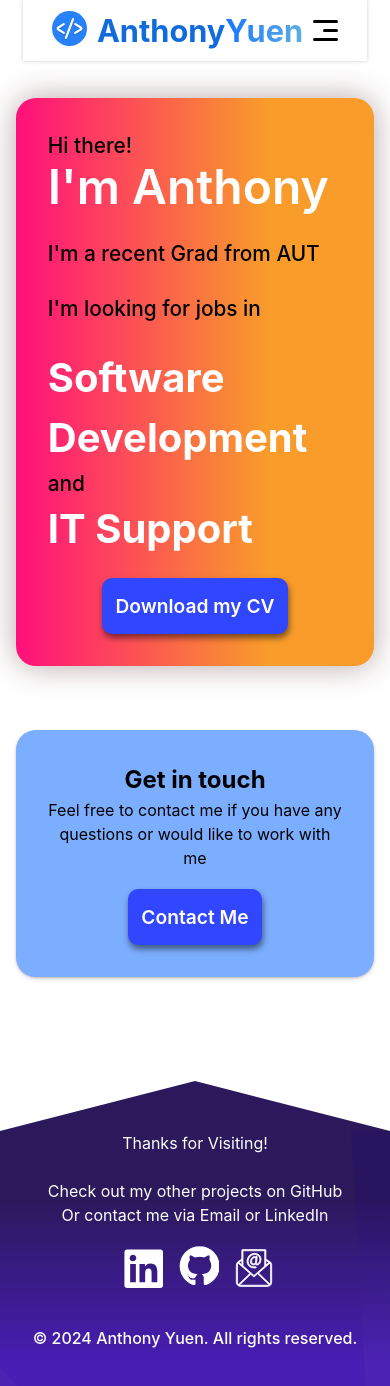
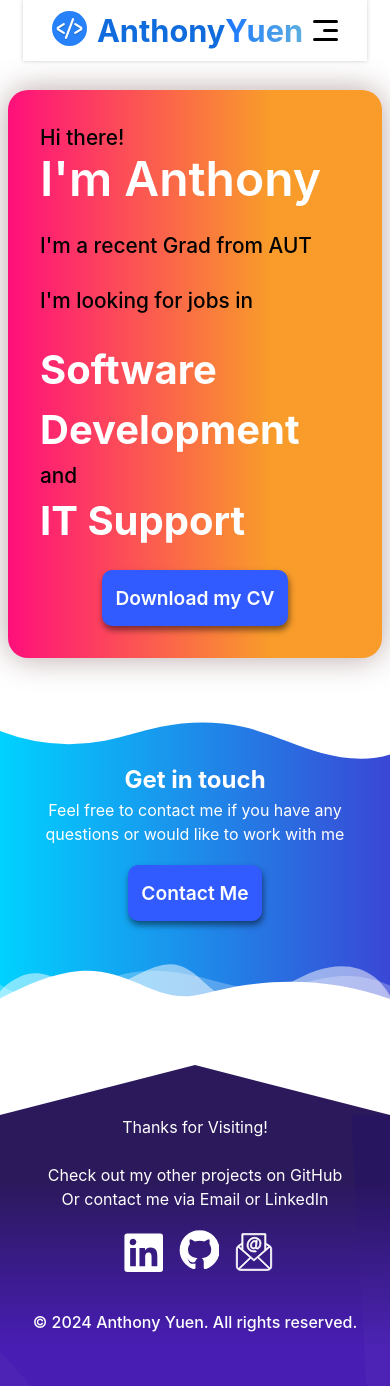
Before and after one commit to An1honyY/anthonyyuen, a React (Vite) app: page / in a window 390 px wide. Shown: the top 1386 px of the page. Built offline with nearby package versions, Linux system fonts and the light colour scheme.

Commit message:
Added Wavy section to Home and Projects Card stylings

```diff
--- a/src/index.css
+++ b/src/index.css
@@ -34,11 +34,10 @@
   align-items: center;
   justify-content: center;
   min-height: 50vh;
-  width:96vw;
+  width:100%;
   max-width: 1920px;
   margin: 0 auto;
   margin-bottom: 4em;
-  padding: 0.5em;
   box-sizing: border-box;
 
 }
@@ -66,10 +65,3 @@
 button:focus-visible {
   outline: 4px auto -webkit-focus-ring-color;
 }
-
-@media (max-width: 375px) {
-  main {
-    /* Allow more screen Real Estate */
-    width: auto;
-  }
-}
--- a/src/pages/home.css
+++ b/src/pages/home.css
@@ -7,7 +7,7 @@
     height: fit-content;
     width: fit-content;
     min-width: 300px;
-    margin: 0 auto;
+    margin: 0 0.5em;
     margin-bottom: 4em;
     text-align: left;
     box-sizing: border-box;
@@ -38,7 +38,7 @@
 .home-button-CV {
     text-decoration: none;
     color: white;
-    background-color: #3146ff;
+    background-color: #315aff;
     font-weight: 600;
     padding: 0.7em;
     border-radius: 10px;
@@ -60,16 +60,50 @@
 /* Call To Action */
 
 .home-call-to-action {
-    padding: 2em;
-    border-radius: 20px;
+    color: white;
     min-height: 12em;
     width: 100%;
-    margin-bottom: 2em;
     text-align: center;
     box-sizing: border-box;
-    box-shadow: rgba(50, 50, 93, 0.25) 0px 2px 5px -1px, rgba(0, 0, 0, 0.3) 0px 1px 3px -1px;
-    background-color: #7caeff;
+    background: linear-gradient(90deg, #00d2ff 0%, #3a47d5 100%);
+}
 
+.cta-content {
+    padding: 2em;
+    padding-top: 100px;
+    padding-bottom: 100px;
+}
+
+.wave {
+    position: absolute;
+    display: block;
+    width: 100%;
+    overflow: hidden;
+    line-height: 0;
+}
+
+.wave2 {
+    position: relative;
+    top:auto;
+    display: block;
+    width: 100%;
+    overflow: hidden;
+    line-height: 0;
+
+    transform: rotate(180deg);
+}
+
+.wave svg{
+    width: calc(100% + 1.3px);
+    height: 100px;
+    fill: white;
+}
+
+.wave2 svg {
+    width: calc(100% + 1.3px);
+    height: 100px;
+    fill: white;
+    background: linear-gradient(90deg, #3a47d5 0%, #00d2ff 100%);
 }
 
 /* CV Download Button */
@@ -77,7 +111,7 @@
 .home-button-contact {
     text-decoration: none;
     color: white;
-    background-color: #3146ff;
+    background-color: #315aff;
     font-weight: 600;
     padding: 0.7em;
     border-radius: 10px;
@@ -123,3 +157,13 @@
         margin-top: 1em;
     }
 }
+
+@media (max-width: 1024px) {
+    .cta-content {
+        padding-top: 40px;
+        padding-bottom: 40px;
+    }
+    .wave svg, .wave2 svg {
+        height: 40px;
+    }
+}
--- a/src/pages/home.jsx
+++ b/src/pages/home.jsx
@@ -5,7 +5,7 @@
 function Home() {
     return (
         <main>
-            <div className="home-card">
+            <section className="home-card">
                 <p>Hi there!</p>
                 <h1>I'm Anthony</h1>
                 <br></br>
@@ -19,15 +19,29 @@
                 <a className="home-button-CV" href={"/AnthonyYuen_CV_2024.pdf"} download="AnthonyYuen_CV_2024.pdf" target="_blank" rel="noopener noreferrer">
                     Download my CV
                 </a>
+            </section>
+
+            <section className="home-call-to-action">
+                <div className="wave">
+                    <svg data-name="Layer 1" xmlns="http://www.w3.org/2000/svg" viewBox="0 0 1200 120" preserveAspectRatio="none">
+                        <path d="M321.39,56.44c58-10.79,114.16-30.13,172-41.86,82.39-16.72,168.19-17.73,250.45-.39C823.78,31,906.67,72,985.66,92.83c70.05,18.48,146.53,26.09,214.34,3V0H0V27.35A600.21,600.21,0,0,0,321.39,56.44Z" class="shape-fill"></path>
+                    </svg>
                 </div>
-
-            <div className="home-call-to-action">
+                <div className="cta-content">
                     <h2>Get in touch</h2>
                     <p>Feel free to contact me if you have any questions or would like to work with me</p>
                     <Link to="/contact" className="home-button-contact">
                         Contact Me
                     </Link>
                 </div>
+            </section>
+            <div className="wave2">
+                <svg data-name="Layer 1" xmlns="http://www.w3.org/2000/svg" viewBox="0 0 1200 120" preserveAspectRatio="none">
+        <path d="M0,0V46.29c47.79,22.2,103.59,32.17,158,28,70.36-5.37,136.33-33.31,206.8-37.5C438.64,32.43,512.34,53.67,583,72.05c69.27,18,138.3,24.88,209.4,13.08,36.15-6,69.85-17.84,104.45-29.34C989.49,25,1113-14.29,1200,52.47V0Z" opacity=".25" class="shape-fill"></path>
+        <path d="M0,0V15.81C13,36.92,27.64,56.86,47.69,72.05,99.41,111.27,165,111,224.58,91.58c31.15-10.15,60.09-26.07,89.67-39.8,40.92-19,84.73-46,130.83-49.67,36.26-2.85,70.9,9.42,98.6,31.56,31.77,25.39,62.32,62,103.63,73,40.44,10.79,81.35-6.69,119.13-24.28s75.16-39,116.92-43.05c59.73-5.85,113.28,22.88,168.9,38.84,30.2,8.66,59,6.17,87.09-7.5,22.43-10.89,48-26.93,60.65-49.24V0Z" opacity=".5" class="shape-fill"></path>
+        <path d="M0,0V5.63C149.93,59,314.09,71.32,475.83,42.57c43-7.64,84.23-20.12,127.61-26.46,59-8.63,112.48,12.24,165.56,35.4C827.93,77.22,886,95.24,951.2,90c86.53-7,172.46-45.71,248.8-84.81V0Z" class="shape-fill"></path>
+    </svg>
+</div>
         </main>
     )
 }
--- a/src/pages/projects.css
+++ b/src/pages/projects.css
@@ -29,29 +29,32 @@
 /* Projects */
 
 .projects {
-    display: flex;
-    flex-wrap: wrap;
-    justify-content: space-evenly;
-    align-items: center;
+    width: 100%;
+    padding: 2rem;
+    display: grid;
+    grid-template-columns: repeat(auto-fit, minmax(320px, 1fr));
+    gap: 50px;
+    align-items: stretch;
 }
 
 .project-card {
-    width: 25em;
-    height: 40em;
     background-color: #f8f8f8;
-    border-radius: 20px;
-    flex-direction: row;
-    padding: 0.5em;
-    margin: 2em;
+    border-radius: 30px;
+    margin: 20px;
     box-shadow: rgba(50, 50, 93, 0.25) 0px 2px 5px -1px, rgba(0, 0, 0, 0.3) 0px 1px 3px -1px;
 }
 
 .project-card img {
     width: 100%;
-    height: 50%;
-    border-radius: 20px;
+    height: auto;
+    object-fit: cover;
+    border-radius: 30px 30px 0px 0px;
+    background: linear-gradient(90deg, hsla(186, 33%, 94%, 1) 0%, hsla(216, 41%, 79%, 1) 100%);
+}
 
-    background: linear-gradient(90deg, hsla(186, 33%, 94%, 1) 0%, hsla(216, 41%, 79%, 1) 100%);
+.project-card-text {
+    padding: 0.5em;
+
 }
 
 .project-card h2 {
--- a/src/pages/projects.jsx
+++ b/src/pages/projects.jsx
@@ -1,5 +1,6 @@
 import React from "react"
 import './projects.css'
+import stock from '../assets/stock.webp'
 
 function Projects() {
     return (
@@ -17,7 +18,8 @@
 
             <div className="projects">
                 <div className="project-card">
-                    <img/>
+                    <img src={stock} />
+                    <div className="project-card-text">
                         <h2>Znake</h2>
                         <p>A 3D Gaiju style snake game made in Unity.</p>
                         <br></br>
@@ -27,8 +29,11 @@
                         <p>Language: C#</p>
                         <p>Framework: Unity</p>
                     </div>
+                </div>
                 <div className="project-card">
-                    <img/><h2>Fingerprint Attendance</h2>
+                    <img src={stock} />
+                    <div className="project-card-text">
+                        <h2>Fingerprint Attendance</h2>
                         <p>An IoT Fingerprint Attendance prototype using a Raspberry Pi, Adafruit fingerprint sensor and Sunfounder Components.</p>
                         <br></br>
                         <p>Role: Team Leader</p>
@@ -37,8 +42,11 @@
                         <p>IoT Platform: AWS (IoT Core, IoT Analytics, S3, QuickSight)</p>
                         <p>Web Protocol: MQTT</p>
                     </div>
+                </div>
                 <div className="project-card">
-                    <img/><h2>Tooth Mate</h2>
+                    <img src={stock} />
+                    <div className="project-card-text">
+                        <h2>Tooth Mate</h2>
                         <p>A year long Research and Development paper culminating in the development of a Dental Web App prototype made in React.js.</p>
                         <br></br>
                         <p>Agile Methodology: Feature Driven Development</p>
@@ -47,12 +55,16 @@
                         <p>Language: JavaScript, HTML, CSS</p>
                         <p>Framework: React.js</p>
                     </div>
+                </div>
                 <div className="project-card">
-                    <img/><h2>This Website</h2>
+                    <img src={stock} />
+                    <div className="project-card-text">
+                        <h2>This Website</h2>
                         <p>A portfolio website to present myself in an interactive and visual format.</p>
                         <br></br>
                         <p>Language: Javascript, HTML, CSS</p>
                         <p>Framework: React.js</p>
+                    </div>
                 </div>
             </div>
         </main>
```
Also changed, not shown: src/assets/stock.webp (added). Lines whose indentation alone changed are shown as unchanged.
